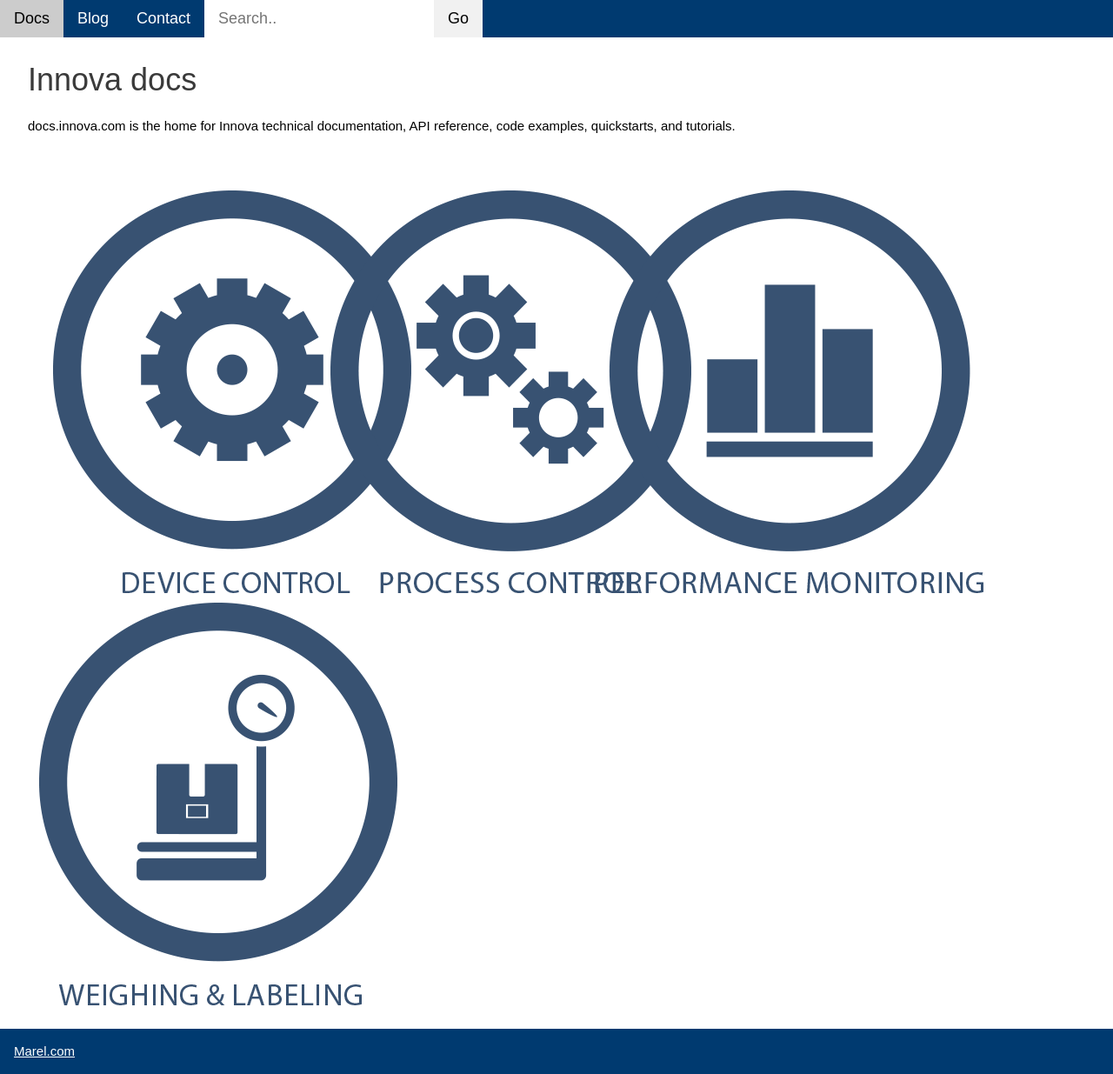
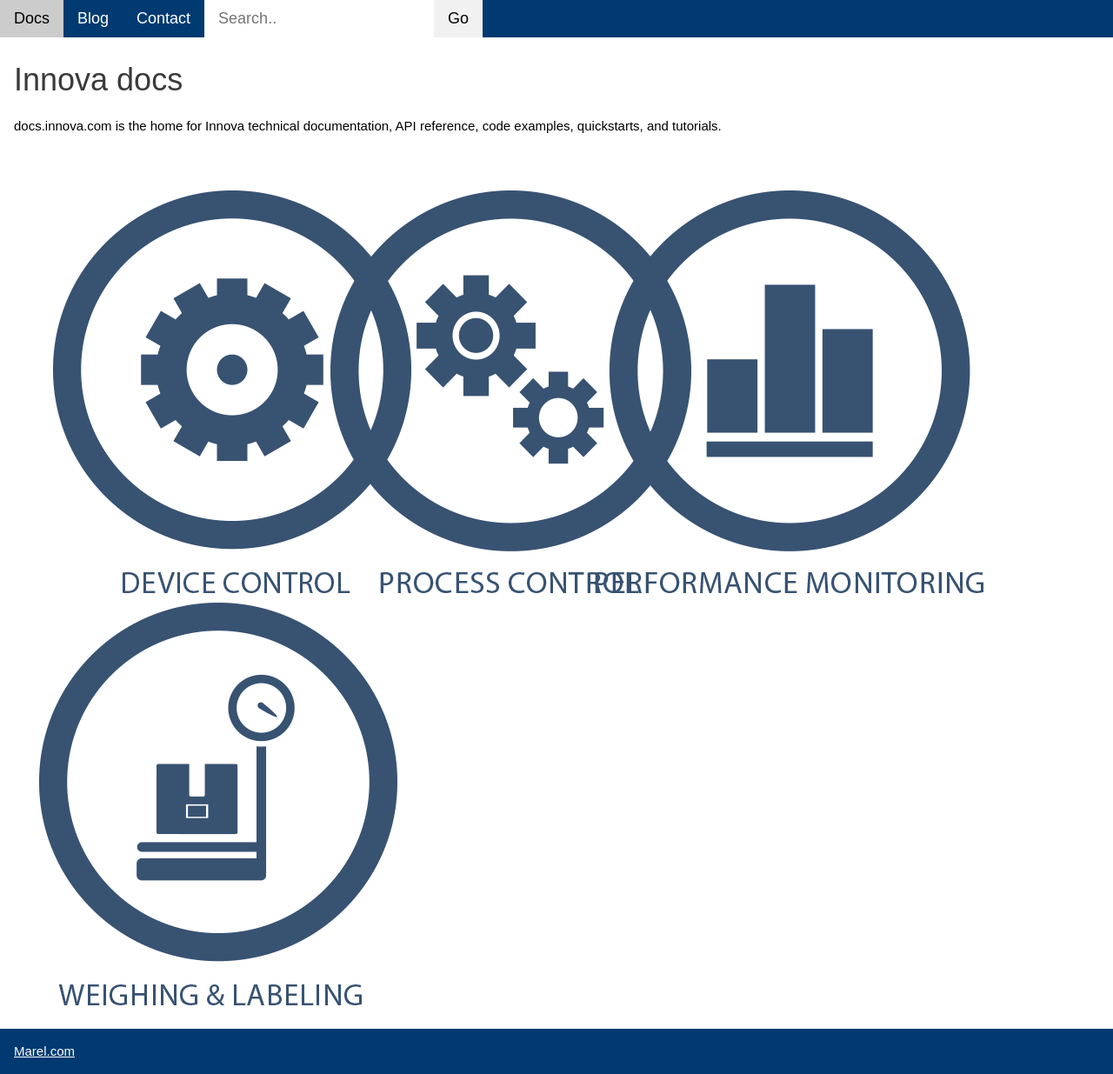
Before and after one commit to daniellegunter/pohlvault.github.io, a Jekyll site: the page built from index.html, in a window 1280 px wide and 1235 px high. Shown: the whole window at 87% size. Built offline with Jekyll 4.4.1, drawn with Linux system fonts in a browser that asks for light colours.

Commit message:
Update home.html

```diff
--- a/_layouts/home.html
+++ b/_layouts/home.html
@@ -33,26 +33,26 @@
 <!-- Page Content -->
 <div style="margin-left:25% margin-right:25%">
 
-   <div class="w3-container w3-padding-32 w3-margin-left">
+   <div class="w3-container w3-padding-32 w3-margin-left=10%">
       <h1 class="w3-text-dark-grey">Innova docs</h1>
       <p>docs.innova.com is the home for Innova technical documentation, API reference, code examples, quickstarts, and tutorials.</p>
     </div>
 
   <div class="w3-row w3-section ">
     <div class="w3-quarter w3-container w3-margin-left">
-      <img src="images/Innova-device-blue.png" alt="Device Control">
+      <img src="images/Innova-device-blue.png" alt="Device Control style="width:100%;max-width:50px">
     </div>
 
     <div class="w3-quarter w3-container">
-       <img src="images/Processcontrol-blue.png" alt="Process Control">
+       <img src="images/Processcontrol-blue.png" alt="Process Control style="width:100%;max-width:50px">
     </div>
 
     <div class="w3-quarter w3-container">
-     <img src="images/performance-monitoring-blue.png" alt="Performance Monitoring">
+     <img src="images/performance-monitoring-blue.png" alt="Performance Monitoring style="width:100%;max-width:50px">
     </div>
 
-    <div class="w3-quarter w3-container w3-margin-right">
-      <img src="images/weighing-labeling-blue.png" alt="Weighing & Labeling">
+    <div class="w3-quarter w3-container w3-margin-right=10%">
+      <img src="images/weighing-labeling-blue.png" alt="Weighing & Labeling style="width:100%;max-width:50px">
      </div>
     </div>
 
```
